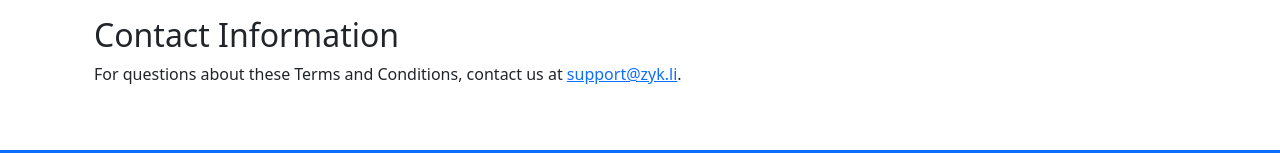
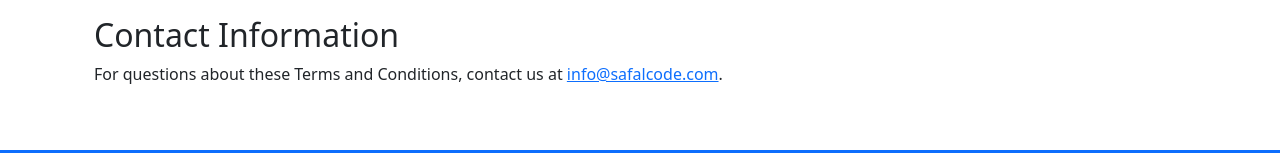
Before and after one commit to safalcode-tech/zyk-front, a React (Create React App) app: page /terms in a window 1280 px wide. Shown: the part 932-1085 px from the top of the page. Built offline with nearby package versions, Linux system fonts and the light colour scheme; no server answers.

Commit message:
social media aded

```diff
--- a/src/components/Footer.js
+++ b/src/components/Footer.js
@@ -58,7 +58,7 @@ const Footer = () => {
         <div className="row mt-3">
           <div className="col text-center">
             <a
-              href="https://www.facebook.com"
+              href="https://www.facebook.com/safalcode"
               target="_blank"
               rel="noopener noreferrer"
               className="text-white me-3 text-decoration-none"
@@ -66,7 +66,7 @@ const Footer = () => {
               <i className="fab fa-facebook"></i> Facebook
             </a>
             <a
-              href="https://www.twitter.com"
+              href="https://x.com/safalcode"
               target="_blank"
               rel="noopener noreferrer"
               className="text-white me-3 text-decoration-none"
@@ -74,7 +74,7 @@ const Footer = () => {
               <i className="fab fa-twitter"></i> Twitter
             </a>
             <a
-              href="https://www.linkedin.com"
+              href="https://www.linkedin.com/company/safalcode/"
               target="_blank"
               rel="noopener noreferrer"
               className="text-white text-decoration-none"
--- a/src/components/TermsAndConditions.js
+++ b/src/components/TermsAndConditions.js
@@ -47,7 +47,7 @@ const TermsAndConditions = () => {
 
         <h2>Contact Information</h2>
         <p>
-          For questions about these Terms and Conditions, contact us at <a href="mailto:support@zyk.li">support@zyk.li</a>.
+          For questions about these Terms and Conditions, contact us at <a href="mailto:info@safalcode.com">info@safalcode.com</a>.
         </p>
       </div>
     </div>
```
